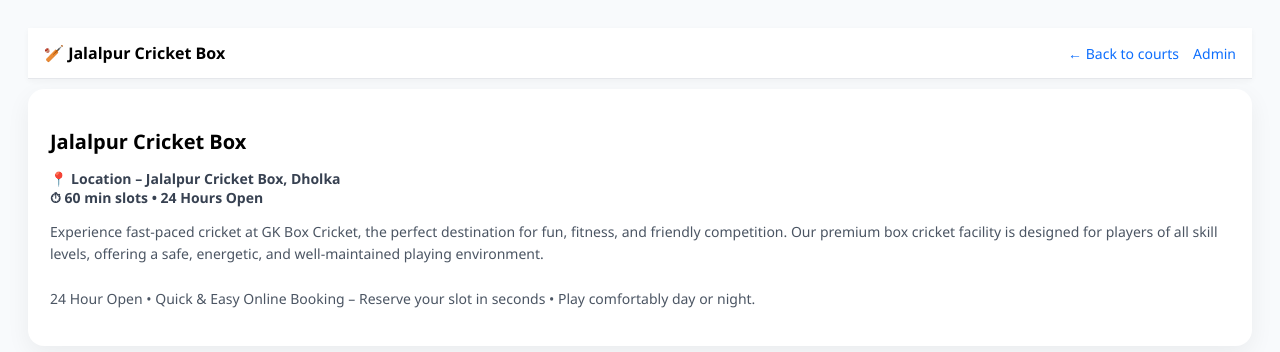
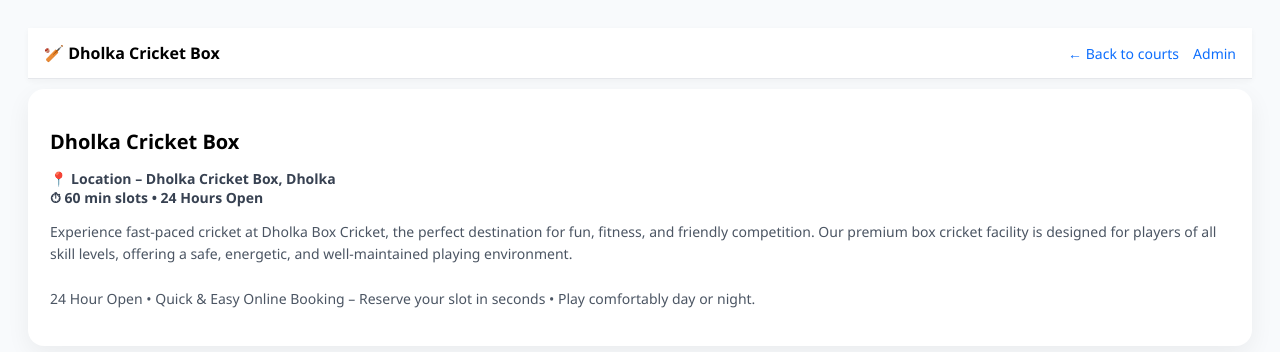
Before and after one commit to Ayan0182/jalalpur-cricket-box, a Flask app: page /booking in a window 1280 px wide. Shown: the top 352 px of the page. Run offline with Flask 3, Linux system fonts and the light colour scheme; data comes from the database, SQL or seed files in the repository.

Commit message:
add index.html

```diff
--- a/turf-booking/templates/index.html
+++ b/turf-booking/templates/index.html
@@ -3,7 +3,7 @@
 <head>
   <meta charset="UTF-8">
   <meta name="viewport" content="width=device-width, initial-scale=1.0">
-  <title>Book Slot - Jalalpur Cricket Box</title>
+  <title>Book Slot - Dholka Cricket Box</title>
   <link rel="stylesheet" href="/static/style.css">
 </head>
 <body>
@@ -11,7 +11,7 @@
 <!-- ================= STICKY NAVBAR ================= -->
 <header class="booking-navbar">
   <div class="nav-left">
-    <span class="brand">🏏 Jalalpur Cricket Box</span>
+    <span class="brand">🏏 Dholka Cricket Box</span>
   </div>
 
   <div class="nav-right">
@@ -31,17 +31,17 @@
 
   <!-- ================= SECTION 0 : VENUE DETAILS ================= -->
   <section class="card venue-info">
-    <h2 class="venue-title">Jalalpur Cricket Box</h2>
+    <h2 class="venue-title">Dholka Cricket Box</h2>
 
     <p class="venue-meta">
       <b>
-        📍 Location – Jalalpur Cricket Box, Dholka <br>
+        📍 Location – Dholka Cricket Box, Dholka <br>
         ⏱︎ 60 min slots • 24 Hours Open
       </b>
     </p>
 
     <p class="venue-desc">
-      Experience fast-paced cricket at GK Box Cricket, the perfect destination for fun,
+      Experience fast-paced cricket at Dholka Box Cricket, the perfect destination for fun,
       fitness, and friendly competition. Our premium box cricket facility is designed for
       players of all skill levels, offering a safe, energetic, and well-maintained playing
       environment. <br><br>
```
